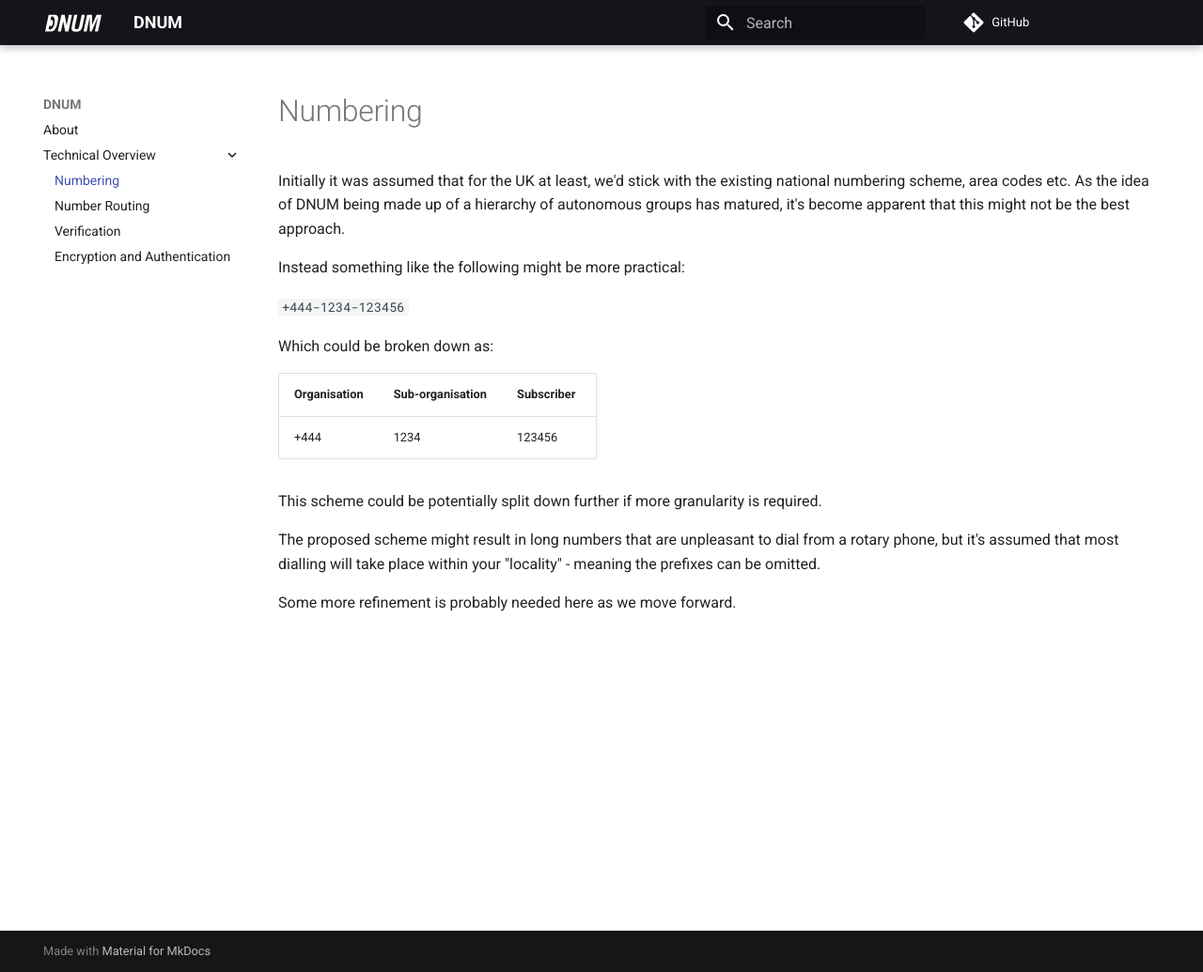
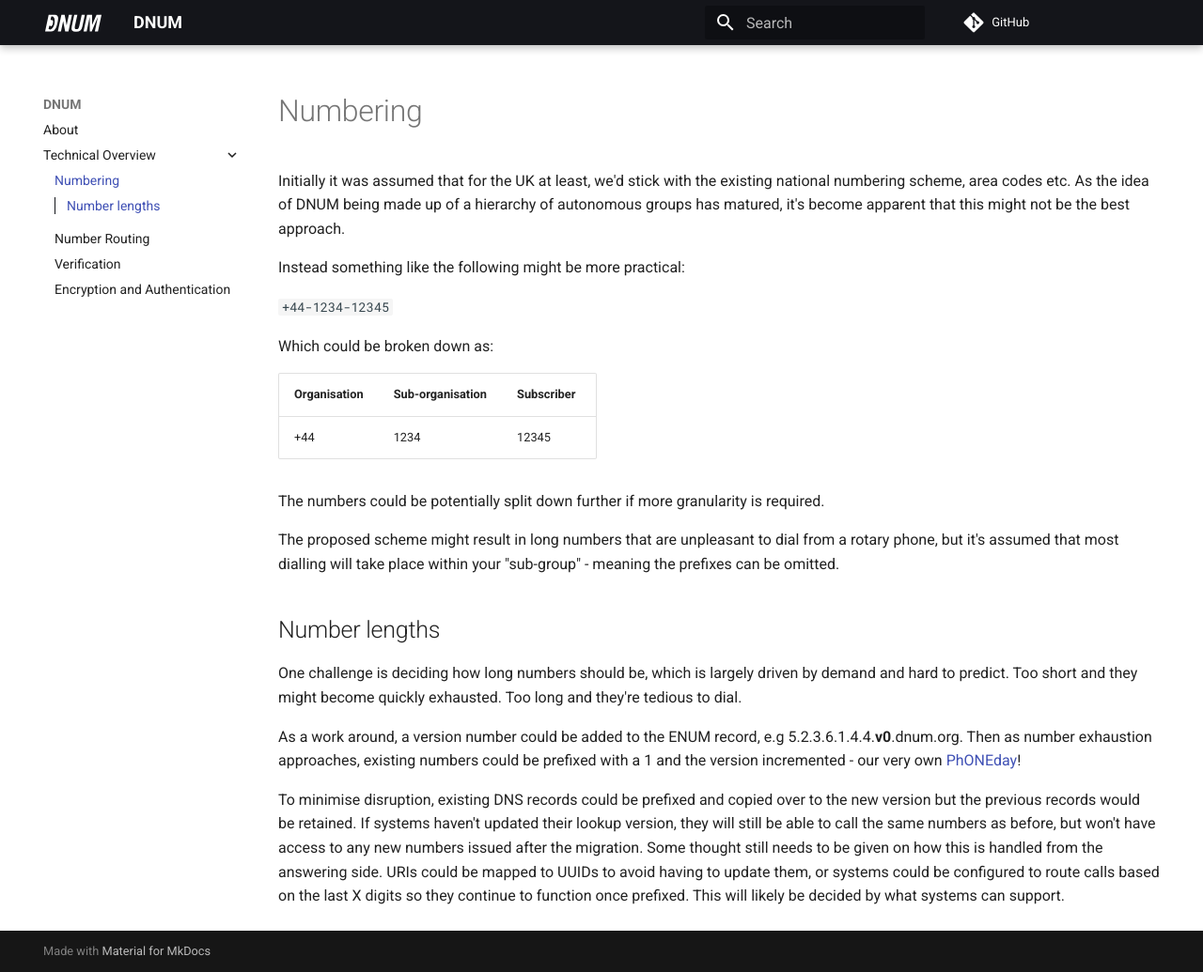
Before and after one commit to cu-telecom/DNUM-Wiki, an MkDocs documentation site: the page built from docs/technical/numbering.md, in a window 1280 px wide and 1035 px high. Shown: the whole window at 94% size. Built offline with MkDocs 1.6.1 and Material for MkDocs 9.7.7, drawn with Linux system fonts in a browser that asks for light colours; comment, search, counter and statistics services are not loaded.

Commit message:
Further improvements

```diff
--- a/docs/technical/numbering.md
+++ b/docs/technical/numbering.md
@@ -4,16 +4,22 @@ Initially it was assumed that for the UK at least, we'd stick with the existing
 
 Instead something like the following might be more practical:
 
-`+444-1234-123456`
+`+44-1234-12345`
 
 Which could be broken down as:
 
 | Organisation  | Sub-organisation | Subscriber  |
 |----------|----------|----------|
-| +444 | 1234 | 123456 |
+| +44 | 1234 | 12345 |
 
-This scheme could be potentially split down further if more granularity is required.
+The numbers could be potentially split down further if more granularity is required.
 
-The proposed scheme might result in long numbers that are unpleasant to dial from a rotary phone, but it's assumed that most dialling will take place within your "locality" - meaning the prefixes can be omitted.
+The proposed scheme might result in long numbers that are unpleasant to dial from a rotary phone, but it's assumed that most dialling will take place within your "sub-group" - meaning the prefixes can be omitted.
 
-Some more refinement is probably needed here as we move forward.
+## Number lengths
+
+One challenge is deciding how long numbers should be, which is largely driven by demand and hard to predict. Too short and they might become quickly exhausted. Too long and they're tedious to dial.
+
+As a work around, a version number could be added to the ENUM record, e.g 5.2.3.6.1.4.4.**v0**.dnum.org. Then as number exhaustion approaches, existing numbers could be prefixed with a 1 and the version incremented - our very own [PhONEday](https://en.wikipedia.org/wiki/PhONEday)!
+
+To minimise disruption, existing DNS records could be prefixed and copied over to the new version but the previous records would be retained. If systems haven't updated their lookup version, they will still be able to call the same numbers as before, but won't have access to any new numbers issued after the migration. Some thought still needs to be given on how this is handled from the answering side. URIs could be mapped to UUIDs to avoid having to update them, or systems could be configured to route calls based on the last X digits so they continue to function once prefixed. This will likely be decided by what systems can support.
```
